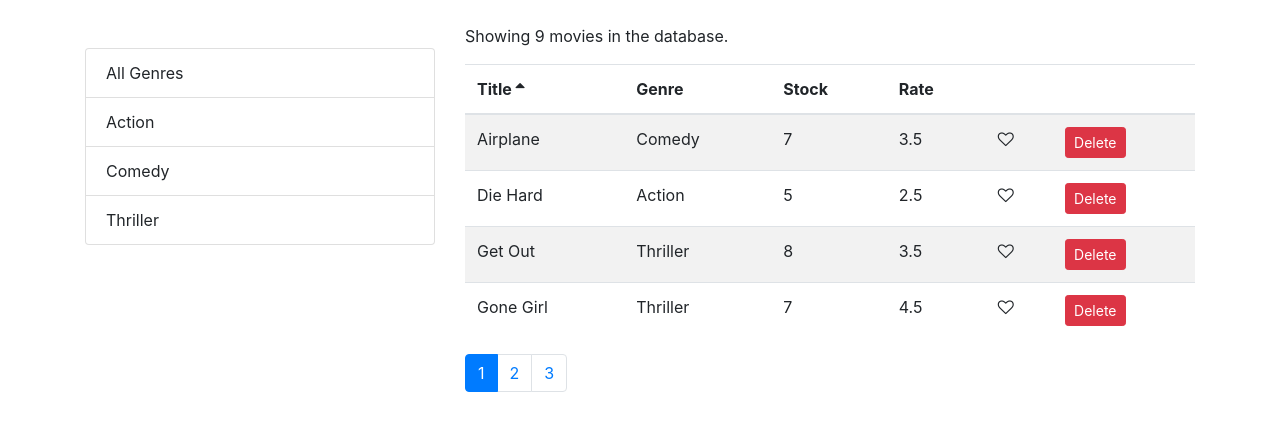
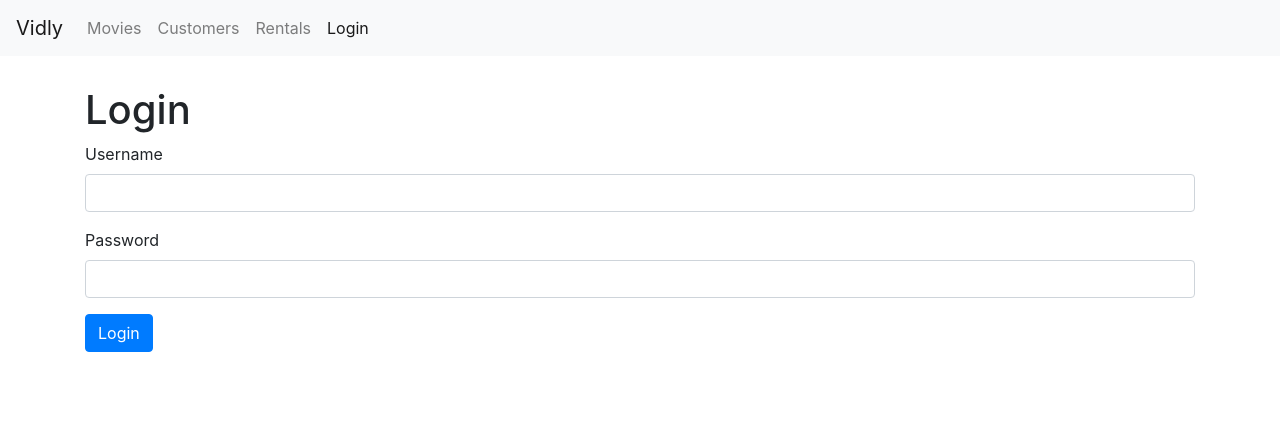
Before and after one commit to itsaiub/react_vidly, a React (Create React App) app: page /login in a window 1280 px wide. Shown: the top 430 px of the page. Built offline with nearby package versions, Linux system fonts and the light colour scheme.

Commit message:
add router and navbar

```diff
--- a/package.json
+++ b/package.json
@@ -8,6 +8,7 @@
     "lodash": "^4.17.11",
     "react": "^16.6.1",
     "react-dom": "^16.6.1",
+    "react-router-dom": "^4.3.1",
     "react-scripts": "2.1.1"
   },
   "scripts": {
--- a/src/App.js
+++ b/src/App.js
@@ -1,14 +1,32 @@
-import React, { Component } from "react";
+import React, { Component, Fragment } from "react";
+import { Route, Redirect, Switch } from "react-router-dom";
 import "./App.css";
-import Movies from './component/Movies';
+import Movies from "./component/Movies";
+import Customers from "./component/Customers";
+import Rentals from "./component/Rentals";
+import NotFound from "./component/NotFound";
+import NavBar from "./component/NavBar";
+import MovieForm from "./component/MovieForm";
+import LoginForm from "./component/LoginForm";
 
 class App extends Component {
-
   render() {
     return (
-      <div className='container'>
-        <Movies />
-      </div>
+      <Fragment>
+        <NavBar />
+        <div className="container">
+          <Switch>
+            <Route path="/login" component={LoginForm} />
+            <Route path="/movies/:id" component={MovieForm} />
+            <Route path="/movies" component={Movies} />
+            <Route path="/customers" component={Customers} />
+            <Route path="/rentals" component={Rentals} />
+            <Route path="/not-found" component={NotFound} />
+            <Redirect from="/" exact to="/movies" />
+            <Redirect to="/not-found" />
+          </Switch>
+        </div>
+      </Fragment>
     );
   }
 }
--- /dev/null
+++ b/src/component/Customers.js
@@ -0,0 +1,11 @@
+import React from 'react'
+
+const Customers = () => {
+  return (
+    <div>
+      <h1>Customers</h1>
+    </div>
+  )
+}
+
+export default Customers
--- /dev/null
+++ b/src/component/LoginForm.js
@@ -0,0 +1,30 @@
+import React, { Component } from "react";
+
+class LoginForm extends Component {
+
+   handleSubmit = e => {
+      e.preventDefault();
+
+
+   }
+
+  render() {
+    return (
+      <div>
+        <h1>Login</h1>
+        <form onSubmit={this.handleSubmit}>
+          <div className="form-group">
+            <label htmlFor="username">Username</label>
+            <input id='username' type="text" className="form-control" />
+          </div>
+          <div className="form-group">
+            <label htmlFor="password">Password</label>
+            <input id='password' type="text" className="form-control" />
+          </div>
+          <button className="btn btn-primary">Login</button>
+        </form>
+      </div>
+    );
+  }
+}
+export default LoginForm;
--- /dev/null
+++ b/src/component/MovieForm.js
@@ -0,0 +1,12 @@
+import React from "react";
+
+const MovieForm = ({ match, history }) => {
+  return (
+    <div>
+      <h1>Movie Form {match.params.id} </h1>
+      <button className="btn btn-primary" onClick={() => history.push('/movies')}>Save</button>
+    </div>
+  );
+};
+
+export default MovieForm;
--- a/src/component/Movies.js
+++ b/src/component/Movies.js
@@ -71,7 +71,7 @@ class Movies extends Component {
     const movies = paginate(sorted, currentPage, pageSize);
 
     return <div className="row mt-4">
-        <div className="col-4 mt-4">
+        <div className="col-4 col-sm-4 mt-4">
           <ListGroup
             items={this.state.genres}
             onItemSelect={this.handleGenreSelect}
--- a/src/component/MoviesTable.js
+++ b/src/component/MoviesTable.js
@@ -1,10 +1,11 @@
 import React, { Component } from "react";
+import { Link } from "react-router-dom";
 import Like from "./common/Like";
 import Table from "./common/Table";
 
 class MoviesTable extends Component {
   columns = [
-    { path: "title", label: "Title" },
+    { path: "title", label: "Title", content: movie => <Link to={`/movies/${movie._id}`}>{movie.title}</Link> },
     { path: "genre.name", label: "Genre" },
     { path: "numberInStock", label: "Stock" },
     { path: "dailyRentalRate", label: "Rate" },
--- /dev/null
+++ b/src/component/NavBar.js
@@ -0,0 +1,49 @@
+import React from "react";
+import { Link, NavLink } from "react-router-dom";
+
+const NavBar = () => {
+  return (
+    <nav className="navbar navbar-expand-lg navbar-light bg-light">
+      <Link className="navbar-brand" to="/">
+        Vidly
+      </Link>
+      <button
+        className="navbar-toggler"
+        type="button"
+        data-toggle="collapse"
+        data-target="#navbarNav"
+        aria-controls="navbarNav"
+        aria-expanded="false"
+        aria-label="Toggle navigation"
+      >
+        <span className="navbar-toggler-icon" />
+      </button>
+      <div className="collapse navbar-collapse" id="navbarNav">
+        <ul className="navbar-nav">
+          <li className="nav-item">
+            <NavLink className="nav-link" to="/movies">
+              Movies <span className="sr-only">(current)</span>
+            </NavLink>
+          </li>
+          <li className="nav-item">
+            <NavLink className="nav-link" to="/customers">
+              Customers
+            </NavLink>
+          </li>
+          <li className="nav-item">
+            <NavLink className="nav-link" to="/rentals">
+              Rentals
+            </NavLink>
+          </li>
+          <li className="nav-item">
+            <NavLink className="nav-link" to="/login">
+              Login
+            </NavLink>
+          </li>
+        </ul>
+      </div>
+    </nav>
+  );
+};
+
+export default NavBar;
--- /dev/null
+++ b/src/component/NotFound.js
@@ -0,0 +1,11 @@
+import React from 'react'
+
+const NotFound = () => {
+  return (
+    <div>
+      <h1>Not Found</h1>
+    </div>
+  )
+}
+
+export default NotFound
--- /dev/null
+++ b/src/component/Rentals.js
@@ -0,0 +1,11 @@
+import React from 'react'
+
+const Rentals = () => {
+  return (
+    <div>
+      <h1>Rentals</h1>
+    </div>
+  )
+}
+
+export default Rentals
--- a/src/index.css
+++ b/src/index.css
@@ -1,6 +1,10 @@
 body {
   margin: 0;
-  padding: 20 0 0 0;
+  padding: 0;
+}
+
+.navbar {
+  margin-bottom: 30px;
 }
 
 .clickable {
--- a/src/index.js
+++ b/src/index.js
@@ -1,5 +1,6 @@
 import React from 'react';
 import ReactDOM from 'react-dom';
+import { BrowserRouter as Router } from 'react-router-dom'
 import './index.css';
 import App from './App';
 import * as serviceWorker from './serviceWorker';
@@ -9,5 +10,10 @@ import 'font-awesome/css/font-awesome.css';
 //import AppPractice from "./AppPractice";
 
 
-ReactDOM.render(<App />, document.getElementById('root'));
+ReactDOM.render(
+  <Router>
+    <App />
+  </Router>,
+  document.getElementById("root")
+);
 serviceWorker.unregister();
```
Also changed, not shown: 1 other file (tests, documents, lock files or other folders).
